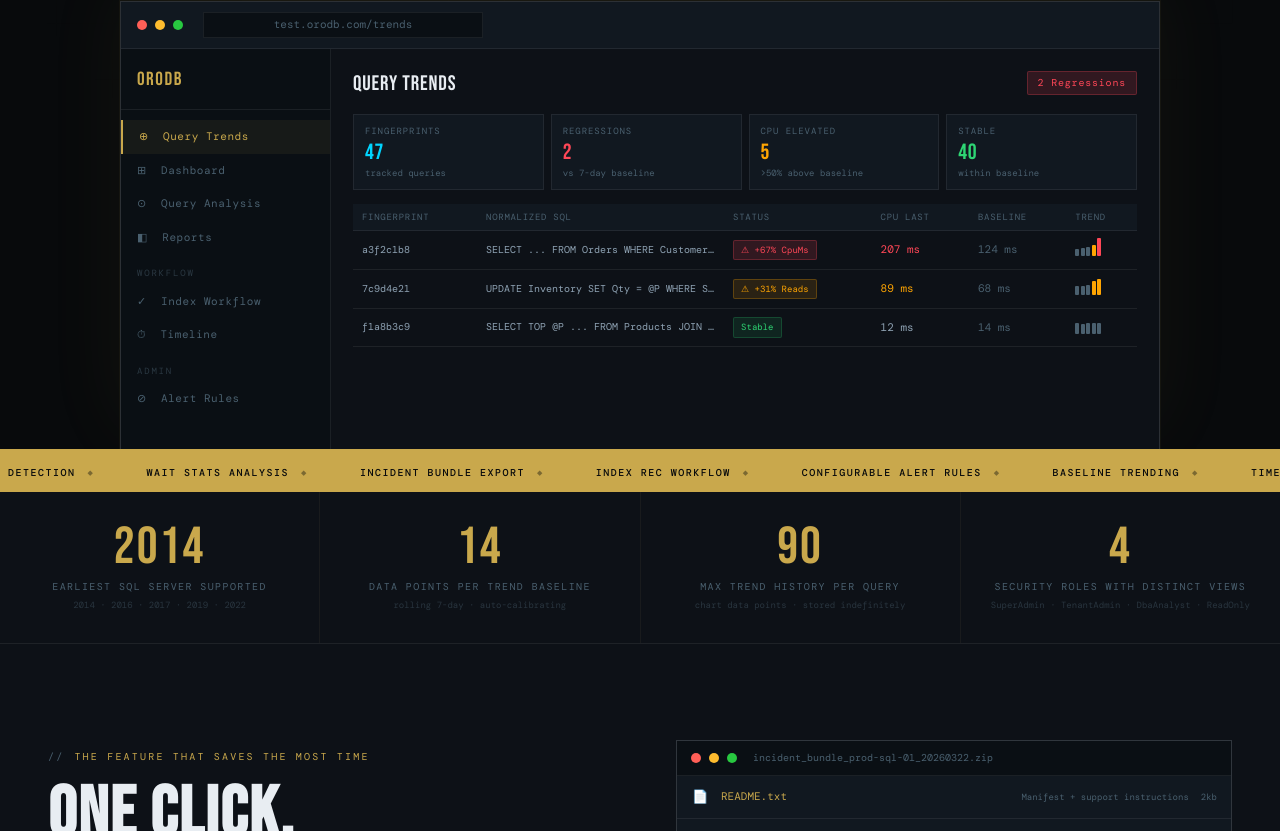
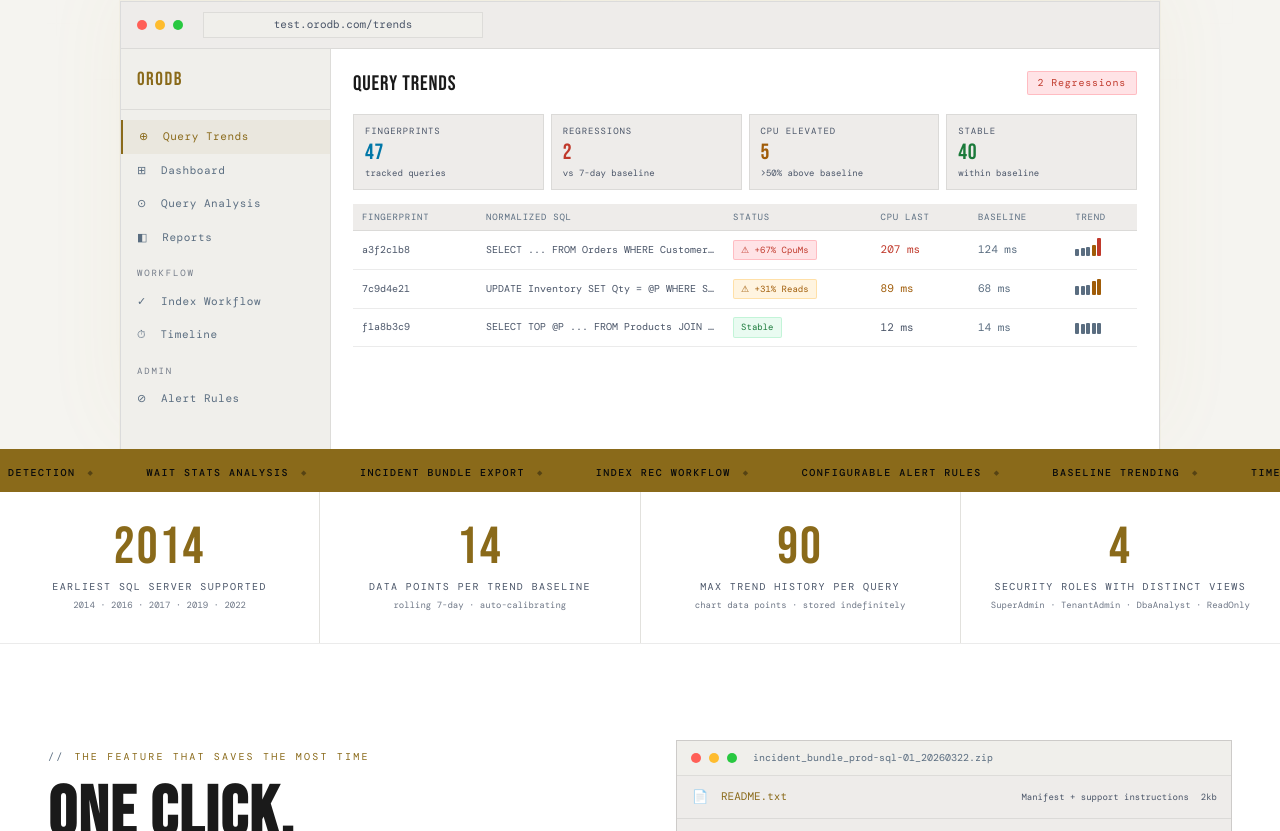
Before and after one commit to abhishekjain6187/orodb-website, a plain HTML site: page index.html in a window 1280 px wide. Shown: the part 929-1760 px from the top of the page. Drawn offline with nearby package versions, Linux system fonts and the light colour scheme; a web font is replaced by a local one.

Commit message:
Add files via upload
Light and Dark theme. OroDb casing. Text contrast fix.

```diff
--- a/index.html
+++ b/index.html
@@ -12,14 +12,62 @@
 <link rel="preconnect" href="https://fonts.gstatic.com" crossorigin/>
 <link href="https://fonts.googleapis.com/css2?family=Bebas+Neue&family=DM+Mono:ital,wght@0,300;0,400;0,500;1,300&family=DM+Sans:ital,opsz,wght@0,9..40,300;0,9..40,400;0,9..40,500;1,9..40,300&display=swap" rel="stylesheet"/>
 <style>
+/* ── Dark theme (default) ── */
 :root {
   --bg:#080a0c; --bg2:#0d1117; --bg3:#111820; --bg4:#0a0f14;
   --border:rgba(255,255,255,0.07); --border2:rgba(255,255,255,0.13);
   --gold:#c9a84c; --gold2:#e8c97a; --gold-dim:rgba(201,168,76,0.18); --gold-glow:rgba(201,168,76,0.07);
-  --cyan:#00d4ff; --cyan-dim:rgba(0,212,255,0.1);
-  --red:#ff4757; --green:#2ed573; --amber:#ffa502;
+  --cyan:#007fa3; --cyan-dim:rgba(0,127,163,0.1);
+  --red:#d63031; --green:#1a9c4a; --amber:#c0720a;
   --text:#e8edf2; --text2:#8fa3b4; --text3:#4a606f;
   --mono:'DM Mono',monospace; --sans:'DM Sans',sans-serif; --display:'Bebas Neue',sans-serif;
+  color-scheme: dark;
+}
+
+/* ── Light theme (activated by OS/browser setting) ── */
+@media (prefers-color-scheme: light) {
+  :root {
+    --bg:#f5f4f0; --bg2:#ffffff; --bg3:#eeecea; --bg4:#f0efeb;
+    --border:rgba(0,0,0,0.08); --border2:rgba(0,0,0,0.14);
+    --gold:#8a6a1a; --gold2:#6b5014; --gold-dim:rgba(138,106,26,0.15); --gold-glow:rgba(138,106,26,0.06);
+    --cyan:#0077a8; --cyan-dim:rgba(0,119,168,0.1);
+    --red:#c0392b; --green:#1a7a3a; --amber:#a05c08;
+    --text:#1a1a1a; --text2:#4a5568; --text3:#5a6d80;
+    color-scheme: light;
+  }
+
+  /* Light: soften the noise overlay */
+  body::before { opacity: 0.012; }
+
+  /* Light: adjust hero grid lines */
+  .hero-grid {
+    background-image:
+      linear-gradient(rgba(138,106,26,0.06) 1px, transparent 1px),
+      linear-gradient(90deg, rgba(138,106,26,0.06) 1px, transparent 1px);
+  }
+
+  /* Light: nav background */
+  nav { background: rgba(245,244,240,0.92); }
+
+  /* Light: terminal gets a dark bg even in light mode — code is always dark */
+  .term { background: #1a1f26; border-color: rgba(0,0,0,0.2); }
+  .term-bar { background: #242c36; border-color: rgba(0,0,0,0.2); }
+
+  /* Light: mockup window */
+  .mock-win { box-shadow: 0 -20px 80px rgba(138,106,26,0.06), 0 4px 24px rgba(0,0,0,0.08); }
+
+  /* Light: pricing featured card */
+  .pcard.feat { border-top-color: var(--gold); }
+
+  /* Light: sparkline base bar */
+  .sb { background: #cbd5e0; }
+
+  /* Light: sidebar items */
+  .side-item.act { background: rgba(138,106,26,0.08); }
+
+  /* Light: hero glow */
+  .hero-glow { background: radial-gradient(ellipse, rgba(138,106,26,0.07) 0%, transparent 68%); }
+  .cta-glow  { background: radial-gradient(ellipse, rgba(138,106,26,0.05) 0%, transparent 65%); }
 }
 *,*::before,*::after{box-sizing:border-box;margin:0;padding:0}
 html{scroll-behavior:smooth}
@@ -29,7 +77,7 @@ body::before{content:'';position:fixed;inset:0;background-image:url("data:[embed
 /* NAV */
 nav{position:fixed;top:0;left:0;right:0;z-index:200;padding:0 48px;height:62px;display:flex;align-items:center;justify-content:space-between;background:rgba(8,10,12,0.9);backdrop-filter:blur(24px);border-bottom:1px solid var(--border)}
 .nav-logo{font-family:var(--display);font-size:27px;letter-spacing:.08em;color:var(--gold);text-decoration:none;display:flex;align-items:center;gap:10px}
-.nav-logo-v{font-family:var(--mono);font-size:10px;letter-spacing:.12em;color:var(--text3);border:1px solid var(--border2);padding:2px 7px}
+.nav-logo-v{font-family:var(--mono);font-size:10px;letter-spacing:.12em;color:var(--text2);border:1px solid var(--border2);padding:2px 7px}
 .nav-links{display:flex;gap:32px;align-items:center}
 .nav-links a{font-size:12px;font-weight:500;color:var(--text2);text-decoration:none;letter-spacing:.06em;text-transform:uppercase;transition:color .2s}
 .nav-links a:hover{color:var(--gold)}
@@ -66,13 +114,13 @@ nav{position:fixed;top:0;left:0;right:0;z-index:200;padding:0 48px;height:62px;d
 .mock-win{background:var(--bg2);border:1px solid var(--border2);border-bottom:none;overflow:hidden;box-shadow:0 -20px 80px rgba(201,168,76,.06),0 0 0 1px rgba(201,168,76,.05)}
 .mock-bar{background:var(--bg3);padding:10px 16px;display:flex;align-items:center;gap:8px;border-bottom:1px solid var(--border)}
 .dot{width:10px;height:10px;border-radius:50%} .dot-r{background:#ff5f57} .dot-y{background:#febc2e} .dot-g{background:#28c840}
-.mock-url{margin-left:12px;font-family:var(--mono);font-size:11px;color:var(--text3);background:var(--bg4);padding:3px 12px;border:1px solid var(--border);flex:1;max-width:280px;text-align:center}
+.mock-url{margin-left:12px;font-family:var(--mono);font-size:11px;color:var(--text2);background:var(--bg4);padding:3px 12px;border:1px solid var(--border);flex:1;max-width:280px;text-align:center}
 .mock-body{display:grid;grid-template-columns:210px 1fr;min-height:400px}
 .mock-side{background:var(--bg4);border-right:1px solid var(--border);padding:16px 0}
 .side-logo{font-family:var(--display);font-size:19px;letter-spacing:.08em;color:var(--gold);padding:0 16px 14px;border-bottom:1px solid var(--border);margin-bottom:10px}
 .side-item{padding:8px 16px;font-family:var(--mono);font-size:11px;letter-spacing:.05em;color:var(--text3);display:flex;align-items:center;gap:10px}
 .side-item.act{background:var(--gold-glow);color:var(--gold);border-left:2px solid var(--gold)}
-.side-sec{font-family:var(--mono);font-size:9px;letter-spacing:.2em;text-transform:uppercase;color:var(--text3);padding:12px 16px 4px;opacity:.5}
+.side-sec{font-family:var(--mono);font-size:9px;letter-spacing:.2em;text-transform:uppercase;color:var(--text2);padding:12px 16px 4px;opacity:.75}
 .mock-main{padding:18px 22px;overflow:hidden}
 .mock-hdr{display:flex;align-items:center;justify-content:space-between;margin-bottom:14px}
 .mock-ttl{font-family:var(--display);font-size:21px;letter-spacing:.04em;color:var(--text)}
@@ -83,15 +131,15 @@ nav{position:fixed;top:0;left:0;right:0;z-index:200;padding:0 48px;height:62px;d
 .b-cyn{background:rgba(0,212,255,.08);color:var(--cyan);border:1px solid rgba(0,212,255,.2)}
 .kpi-row{display:grid;grid-template-columns:repeat(4,1fr);gap:7px;margin-bottom:14px}
 .kpi-box{background:var(--bg3);border:1px solid var(--border);padding:9px 11px}
-.kpi-lbl{font-family:var(--mono);font-size:9px;letter-spacing:.1em;color:var(--text3);text-transform:uppercase;margin-bottom:3px}
+.kpi-lbl{font-family:var(--mono);font-size:9px;letter-spacing:.1em;color:var(--text2);text-transform:uppercase;margin-bottom:3px}
 .kpi-v{font-family:var(--display);font-size:22px;letter-spacing:.03em;line-height:1}
-.kpi-s{font-family:var(--mono);font-size:9px;color:var(--text3);margin-top:2px}
+.kpi-s{font-family:var(--mono);font-size:9px;color:var(--text2);margin-top:2px}
 .tbl{width:100%;border-collapse:collapse;font-family:var(--mono);font-size:11px}
 .tbl th{text-align:left;padding:6px 9px;background:var(--bg3);border-bottom:1px solid var(--border);color:var(--text3);font-weight:400;letter-spacing:.08em;text-transform:uppercase;font-size:9px}
 .tbl td{padding:7px 9px;border-bottom:1px solid var(--border);color:var(--text2);vertical-align:middle}
 .tbl tr:hover td{background:var(--bg3)}
 .fp{color:var(--cyan);font-size:10px}
-.sql-cell{color:var(--text3);font-size:10px;max-width:170px;overflow:hidden;text-overflow:ellipsis;white-space:nowrap}
+.sql-cell{color:var(--text2);font-size:10px;max-width:170px;overflow:hidden;text-overflow:ellipsis;white-space:nowrap}
 .rpill{display:inline-flex;align-items:center;gap:4px;font-family:var(--mono);font-size:9px;padding:2px 7px;border-radius:2px}
 .spark{display:inline-flex;align-items:flex-end;gap:1.5px;height:18px}
 .sb{width:4px;background:var(--text3);border-radius:1px} .sb-hi{background:var(--red)} .sb-med{background:var(--amber)}
@@ -107,8 +155,8 @@ nav{position:fixed;top:0;left:0;right:0;z-index:200;padding:0 48px;height:62px;d
 .stats-bar{display:grid;grid-template-columns:repeat(4,1fr);background:var(--border);gap:1px}
 .stat-box{background:var(--bg2);padding:30px 26px;text-align:center}
 .snum{font-family:var(--display);font-size:52px;letter-spacing:.04em;color:var(--gold);line-height:1;margin-bottom:5px}
-.slbl{font-family:var(--mono);font-size:10px;letter-spacing:.14em;text-transform:uppercase;color:var(--text3)}
-.ssrc{font-family:var(--mono);font-size:9px;color:var(--text3);opacity:.45;margin-top:3px}
+.slbl{font-family:var(--mono);font-size:10px;letter-spacing:.14em;text-transform:uppercase;color:var(--text2)}
+.ssrc{font-family:var(--mono);font-size:9px;color:var(--text2);opacity:.8;margin-top:3px}
 
 /* SECTIONS */
 section{padding:96px 48px}
@@ -128,8 +176,8 @@ section{padding:96px 48px}
 .frow:hover{background:var(--bg4)}
 .ficon{font-size:13px;width:18px;text-align:center;flex-shrink:0}
 .fname{color:var(--gold);flex:1}
-.fdesc{font-size:9px;color:var(--text3)}
-.fsize{font-size:9px;color:var(--text3);flex-shrink:0}
+.fdesc{font-size:9px;color:var(--text2)}
+.fsize{font-size:9px;color:var(--text2);flex-shrink:0}
 
 /* FEATURES */
 .feat-sec{background:var(--bg)}
@@ -181,7 +229,7 @@ section{padding:96px 48px}
 /* TERMINAL */
 .term{background:#050709;border:1px solid var(--border2);font-family:var(--mono);font-size:12px;line-height:1.85}
 .term-bar{background:var(--bg3);padding:9px 14px;display:flex;align-items:center;gap:7px;border-bottom:1px solid var(--border)}
-.term-ttl{margin-left:auto;font-size:10px;color:var(--text3);letter-spacing:.09em}
+.term-ttl{margin-left:auto;font-size:10px;color:var(--text2);letter-spacing:.09em}
 .term-body{padding:18px 20px}
 .tl{display:flex;gap:9px;min-height:20px}
 .tp{color:var(--gold);flex-shrink:0} .tc{color:var(--cyan)} .to{color:var(--text3);padding-left:12px}
@@ -220,7 +268,7 @@ section{padding:96px 48px}
 .ptier.pop{color:var(--gold)}
 .pval{font-family:var(--display);font-size:50px;color:var(--text);line-height:1}
 .pval.gold{color:var(--gold)}
-.pper{font-family:var(--mono);font-size:11px;color:var(--text3);margin-bottom:22px}
+.pper{font-family:var(--mono);font-size:11px;color:var(--text2);margin-bottom:22px}
 .pdesc{font-size:13px;font-weight:300;color:var(--text2);line-height:1.7;margin-bottom:26px}
 .pfeats{list-style:none;margin-bottom:30px}
 .pfeats li{font-size:12px;color:var(--text2);padding:6px 0;border-top:1px solid var(--border);display:flex;align-items:center;gap:8px;font-family:var(--mono)}
@@ -291,7 +339,7 @@ footer{background:var(--bg2);border-top:1px solid var(--border);padding:42px 48p
 <body>
 
 <nav>
-  <a href="#" class="nav-logo">ORODB<span class="nav-logo-v">v1.0</span></a>
+  <a href="#" class="nav-logo">OroDb<span class="nav-logo-v">v1.0</span></a>
   <div class="nav-links">
     <a href="#features">Features</a>
     <a href="#for-who">Who It's For</a>
@@ -330,7 +378,7 @@ footer{background:var(--bg2);border-top:1px solid var(--border);padding:42px 48p
       </div>
       <div class="mock-body">
         <div class="mock-side">
-          <div class="side-logo">ORODB</div>
+          <div class="side-logo">OroDb</div>
           <div class="side-item act">&#x2295; &nbsp;Query Trends</div>
           <div class="side-item">&#x229E; &nbsp;Dashboard</div>
           <div class="side-item">&#x2299; &nbsp;Query Analysis</div>
@@ -672,7 +720,7 @@ footer{background:var(--bg2);border-top:1px solid var(--border);padding:42px 48p
 </section>
 
 <footer>
-  <div class="f-logo">ORODB</div>
+  <div class="f-logo">OroDb</div>
   <div class="f-links">
     <a href="#features">Features</a><a href="#for-who">Who It's For</a>
     <a href="#compat">Compatibility</a><a href="#workflow">Workflow</a>
```
